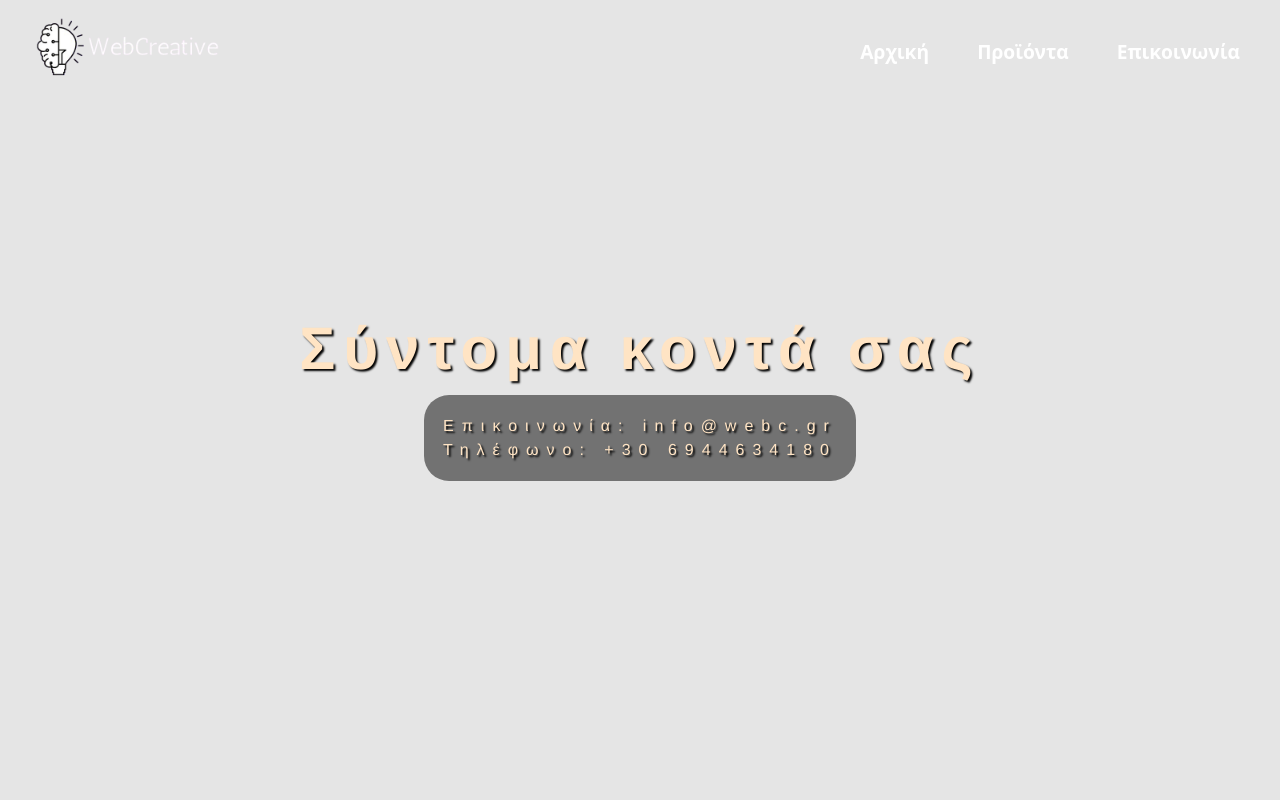
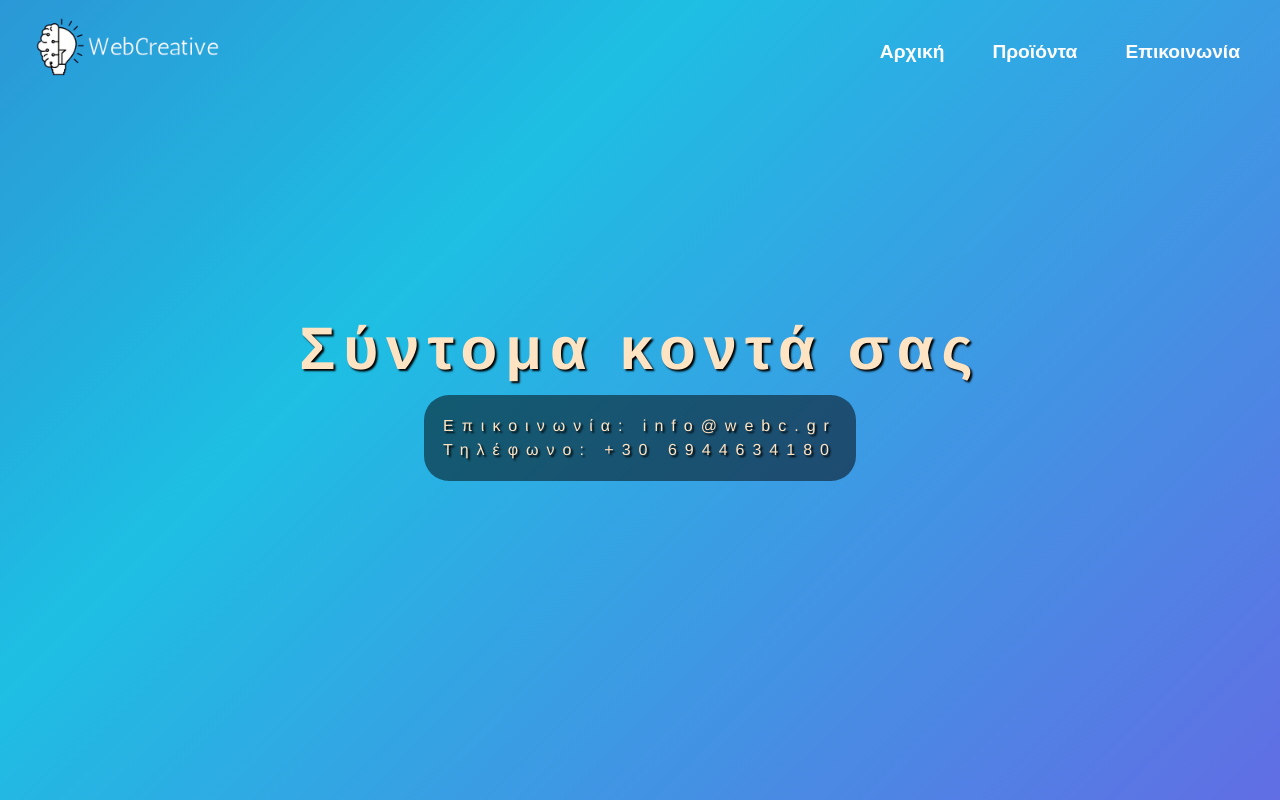
Before and after one commit to FlorianChazizi/webc, a Next.js app: page / in a window 1280 px wide. Built offline with nearby package versions, Linux system fonts and the light colour scheme.

Commit message:
bg totally changed

```diff
--- a/app/styles/hero.css
+++ b/app/styles/hero.css
@@ -1,7 +1,6 @@
-.hero {
-  /* background-image: url("../assets/hero-desk2.jpg"); */
-  background-size: cover; /* Keeps the image covering the container */
-  background-position: center; /* Keeps the image centered */
+/* .hero {
+  background-size: cover;
+  background-position: center;
   background-repeat: no-repeat;
   background-attachment: scroll;
   height: 100vh;
@@ -12,12 +11,11 @@
   overflow: hidden;
   animation: zoomInOut 13s infinite ease-in-out;
 
-  /* Ensure optimal rendering */
   image-rendering: -webkit-optimize-contrast;
   image-rendering: crisp-edges;
-}
+} */
 
-@keyframes zoomInOut {
+/* @keyframes zoomInOut {
   0% {
     background-size: 100% 100%;
     background-position: center;
@@ -32,22 +30,39 @@
     background-size: 100% 100%;
     background-position: center;
   }
+} */
+
+body {
+  background: linear-gradient(135deg, #1d2b64, #5d26c1, #21d4fd, #b721ff);
+  background-size: 400% 400%; /* Creates a smoother gradient animation */
+  animation: gradientAnimation 15s ease infinite;
+  color: white; /* Adjust text color to contrast the background */
+  font-family: 'Arial', sans-serif;
+  margin: 0;
+  padding: 0;
 }
 
-@media (max-width: 480px) {
+@keyframes gradientAnimation {
+  0% { background-position: 0% 50%; }
+  50% { background-position: 100% 50%; }
+  100% { background-position: 0% 50%; }
+}
 
-  /* For mobile screens */
-  .hero {
-    height: 80vh;
-    /* Further reduce height on very small screens */
-    /* background-image: url("../assets/techBanner.jpg"); */
-    background-position: center;
-    background-size: cover;
-    /* Ensures the image covers the container while maintaining aspect ratio */
-    background-repeat: no-repeat;
-    /* Prevents tiling */
-  }
+.hero {
+  height: 100vh; /* Full-screen hero section */
+  display: flex;
+  justify-content: center;
+  align-items: center;
+  text-align: center;
 }
+
+.hero h1 {
+  font-size: 3rem;
+  margin: 0;
+}
+
+
+
 
 .hero-content {
   font-family: 'Franklin Gothic Medium', 'Arial Narrow', Arial, sans-serif;
@@ -90,7 +105,7 @@
 
   /* For mobile screens */
   .hero {
-    background-image: url("../assets/hero-mob.jpg");
+    /* background-image: url("../assets/hero-mob.jpg"); */
 
     height: 100vh;
     /* Further reduce height on very small screens */
```
